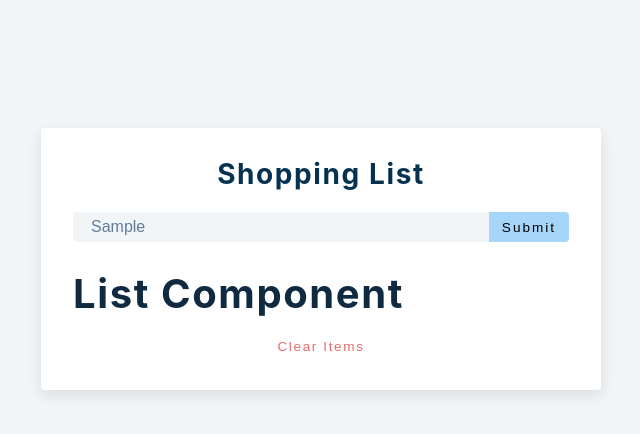
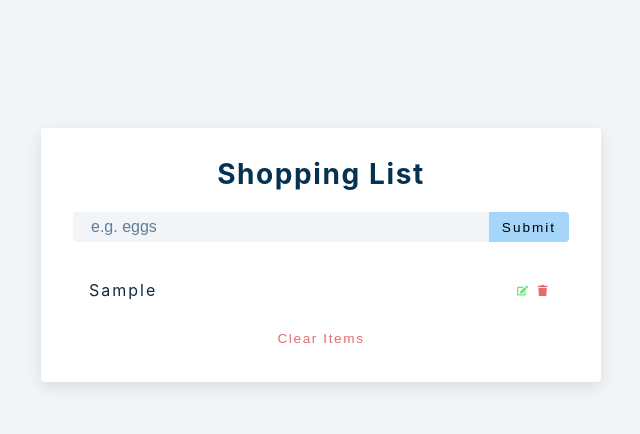
Before and after one commit to answebdev/shopping-list, a React (Create React App) app: page / in a window 1280 px wide. Both pictures are taken after typing "Sample" into the empty fields and a click on the button "Submit". Shown: the top 434 px of the page, without its empty margins (319-959 px from the left). Built offline with nearby package versions, Linux system fonts and the light colour scheme.

Commit message:
add submit functionality

```diff
--- a/src/App.js
+++ b/src/App.js
@@ -16,7 +16,24 @@
 
   const handleSubmit = (e) => {
     e.preventDefault();
-    console.log('Hi there!');
+    // Check if value is empty: '!name' -> if empty, display alert.
+    if (!name) {
+      // Disaply alert
+    }
+    // If there IS a value, AND if editing, then...
+    else if (name && isEditing) {
+      // Deal with Edit
+    }
+    // Add item to list
+    else {
+      // Show alert
+
+      // Create new item.
+      // We need a unique ID for each new item, so we're going to cheat here and use 'Date().getTime()' to do that:
+      const newItem = { id: new Date().getTime().toString(), title: name };
+      setList([...list, newItem]);
+      setName('');
+    }
   };
 
   return (
@@ -38,7 +55,7 @@
         </div>
       </form>
       <div className='grocery-container'>
-        <List />
+        <List items={list} />
         <button className='clear-btn'>clear items</button>
       </div>
     </section>
--- a/src/List.js
+++ b/src/List.js
@@ -1,8 +1,27 @@
 import React from 'react';
 import { FaEdit, FaTrash } from 'react-icons/fa';
 
-const List = () => {
-  return <h2>List Component</h2>;
+const List = ({ items }) => {
+  return (
+    <div className='grocery-list'>
+      {items.map((item) => {
+        const { id, title } = item;
+        return (
+          <article key={id} className='grocery-item'>
+            <p className='title'>{title}</p>
+            <div className='btn-container'>
+              <button type='button' className='edit-btn'>
+                <FaEdit />
+              </button>
+              <button type='button' className='delete-btn'>
+                <FaTrash />
+              </button>
+            </div>
+          </article>
+        );
+      })}
+    </div>
+  );
 };
 
 export default List;
```
